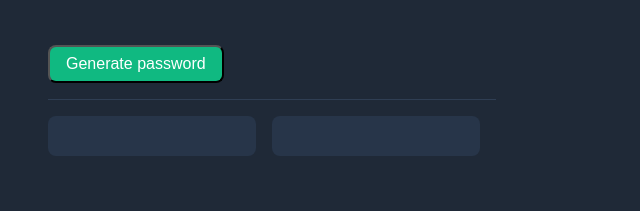
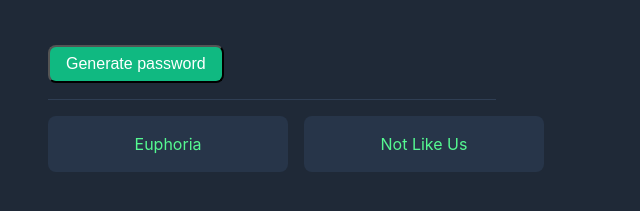
Before and after one commit to Naswade21/Password-Generator, a plain HTML site: page index.html in a window 1280 px wide. Both pictures are taken after a click on the button "Generate password". Shown: the part 189-400 px from the top of the page, without its empty margins (0-640 px from the left). Drawn offline with Linux system fonts and the light colour scheme.

Commit message:
Tested Button Onclick for adding text

```diff
--- a/index.html
+++ b/index.html
@@ -12,8 +12,8 @@
         <button onclick="activate()">Generate password</button>
         <div class="straight-line"></div>
         <div class="pwrd-wrap">
-            <div class="gen-p"></div>
-            <div class="gen-p"></div>
+            <div id="p-one" class="gen-p"></div>
+            <div id="p-two" class="gen-p"></div>
         </div>
     </section>
     <script src="index.js"></script>
--- a/index.js
+++ b/index.js
@@ -1,2 +1,10 @@
 const characters = ["A","B","C","D","E","F","G","H","I","J","K","L","M","N","O","P","Q","R","S","T","U","V","W","X","Y","Z","a","b","c","d","e","f","g","h","i","j","k","l","m","n","o","p","q","r","s","t","u","v","w","x","y","z", "0", "1", "2", "3", "4", "5", "6", "7", "8", "9","~","`","!","@","#","$","%","^","&","*","(",")","_","-","+","=","{","[","}","]",",","|",":",";","<",">",".","?",
 "/"];
+
+let pOne = document.getElementById("p-one")
+let pTwo = document.getElementById("p-two")
+
+function activate(){
+    pOne.textContent = "Euphoria"
+    pTwo.textContent = "Not Like Us"
+}
--- a/style.css
+++ b/style.css
@@ -44,11 +44,17 @@ h1{
 }
 
 .gen-p{
+    display: flex;
+    justify-content: center;
+    align-items: center;
+    color: #55F991;
+    font-weight: medium;
     background-color: #273549;
     width: 13rem;
     height: 2.5rem;
     margin-right: 1rem;
     border-radius: .5rem;
+    padding: .5rem 1rem .5rem 1rem;
 }
 
 .straight-line{
```
